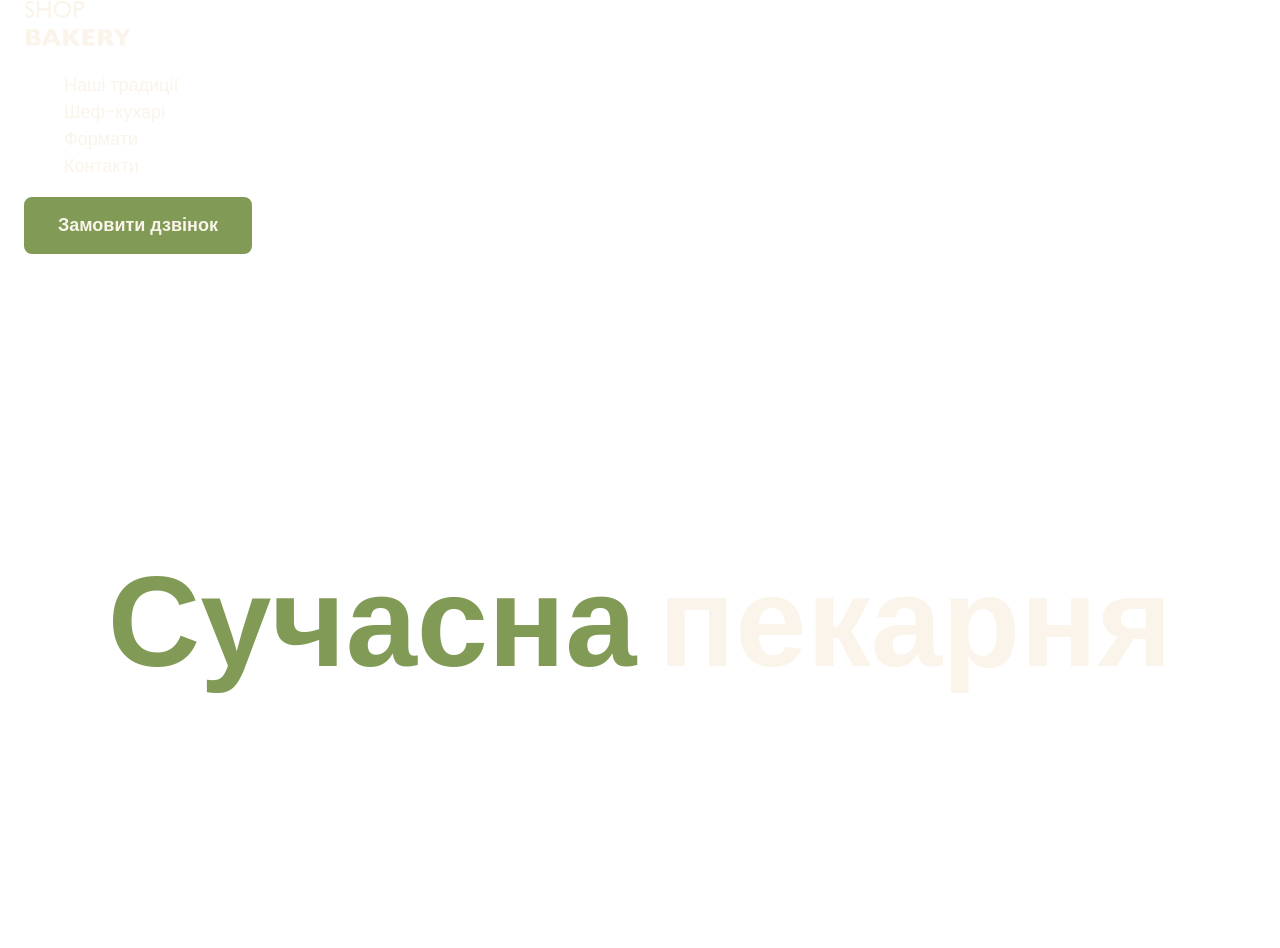
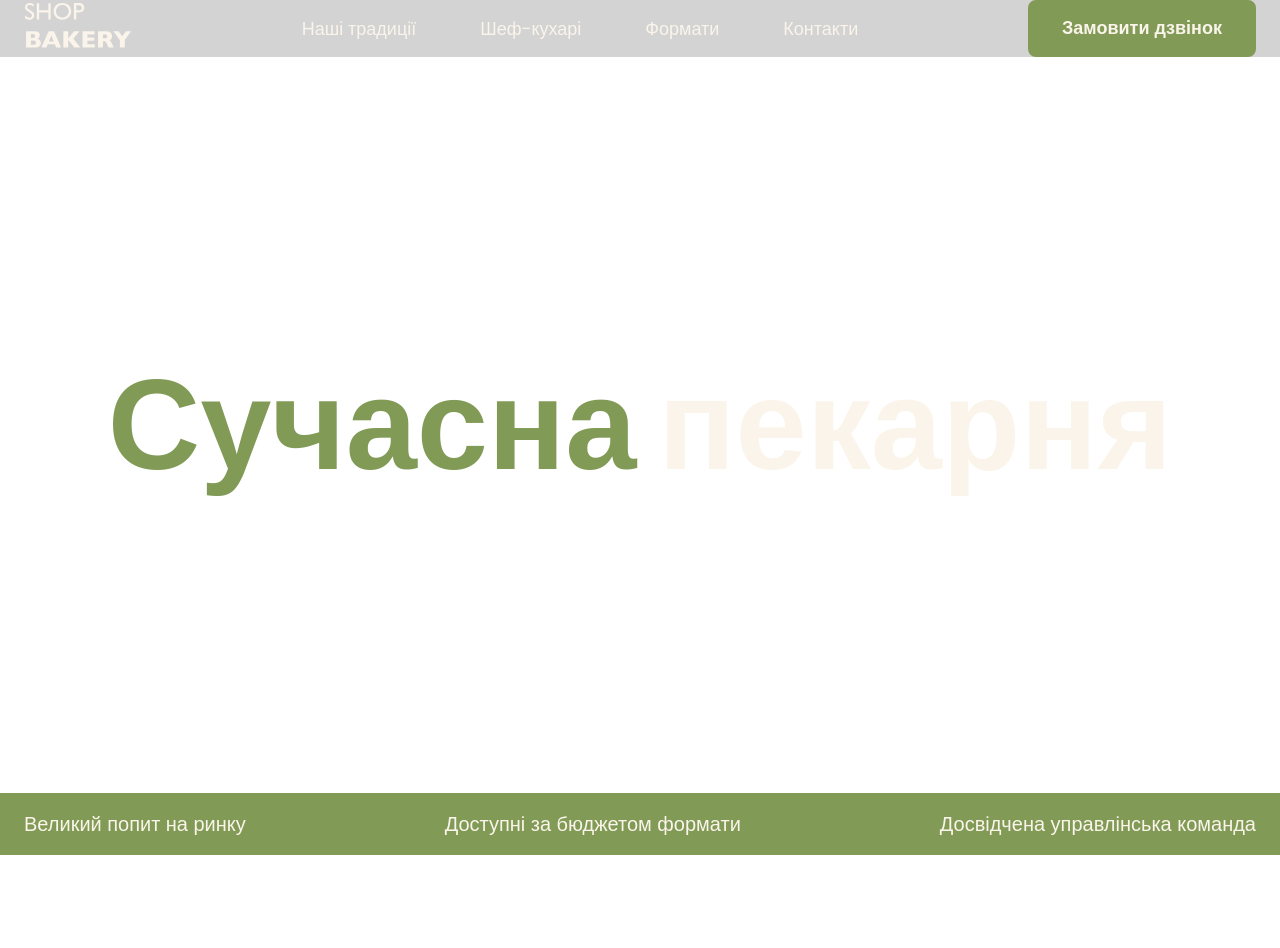
Before and after one commit to Veselchak2012/genius-test, a plain HTML site: page index.html in a window 1280 px wide. Shown: the top 948 px of the page. Drawn offline with Linux system fonts and the light colour scheme.

Commit message:
Add new styles and flex

```diff
--- a/css/styles.css
+++ b/css/styles.css
@@ -63,6 +63,8 @@ address {
 }
 
 ul {
+  margin: 0;
+  padding: 0;
   list-style-type: none;
 }
 
@@ -111,7 +113,31 @@ ul {
 
 .link:hover {
   color: var(--color-brand-light);
-  font-weight: 600;
+}
+
+/* Header */
+.header {
+  background-color: lightgrey;
+}
+
+.header-container {
+  display: flex;
+  align-items: center;
+  gap: 40px;
+}
+
+.header-nav {
+  display: flex;
+  align-items: center;
+  flex-grow: 1;
+  gap: 40px;
+}
+
+.header-manu {
+  display: flex;
+  gap: 64px;
+  flex-grow: 1;
+  justify-content: center;
 }
 
 /* Hero section */
@@ -132,12 +158,19 @@ ul {
 }
 
 /* Advanteges section */
-.advantages-list {
-  color: var(--color-primary-light);
+.advantages-section {
+  padding: 16px 0;
   background-color: var(--color-brand-light);
 }
 
+.advantages-list {
+  display: flex;
+  justify-content: space-between;
+  gap: 40px;
+}
+
 .advantages-item {
+  color: var(--color-primary-light);
   font-size: 20px;
   font-weight: 300;
 }
--- a/index.html
+++ b/index.html
@@ -8,13 +8,14 @@
     <link rel="stylesheet" href="./css/styles.css" />
   </head>
   <body>
-    <header>
+    <header class="header">
       <div class="container">
-        <nav>
+        <div class="header-container">
+          <nav class="header-nav">
             <a href="/">
               <img src="./images/logo.svg" alt="Логотип сучасної пекарні" />
             </a>
-          <ul>
+            <ul class="header-manu">
               <li><a class="link" href="#tradions-section">Наші традиції</a></li>
               <li><a class="link" href="#chefs-section">Шеф-кухарі</a></li>
               <li><a class="link" href="#formats-section">Формати</a></li>
@@ -23,6 +24,7 @@
           </nav>
           <button class="button" type="button">Замовити дзвінок</button>
         </div>
+      </div>
     </header>
     <main>
       <section class="hero-section">
@@ -30,7 +32,7 @@
           <h1 class="hero-title"><span class="accent">Сучасна</span> пекарня</h1>
         </div>
       </section>
-      <section>
+      <section class="advantages-section">
         <div class="container">
           <h2 class="visually-hidden">Наші переваги</h2>
           <ul class="advantages-list">
@@ -173,8 +175,8 @@
           </ul>
           <a class="address-link" href="#" target="_blank">Політика конфіденційності</a>
           <p class="address-copyright">&copy; 2022 Дані захищені</p>
+        </address>
       </div>
-      </address>
     </footer>
   </body>
 </html>
```
Also changed, not shown: css/test.css (+8 -7 lines), test.html (+5 -6 lines). Lines whose indentation alone changed are shown as unchanged.
